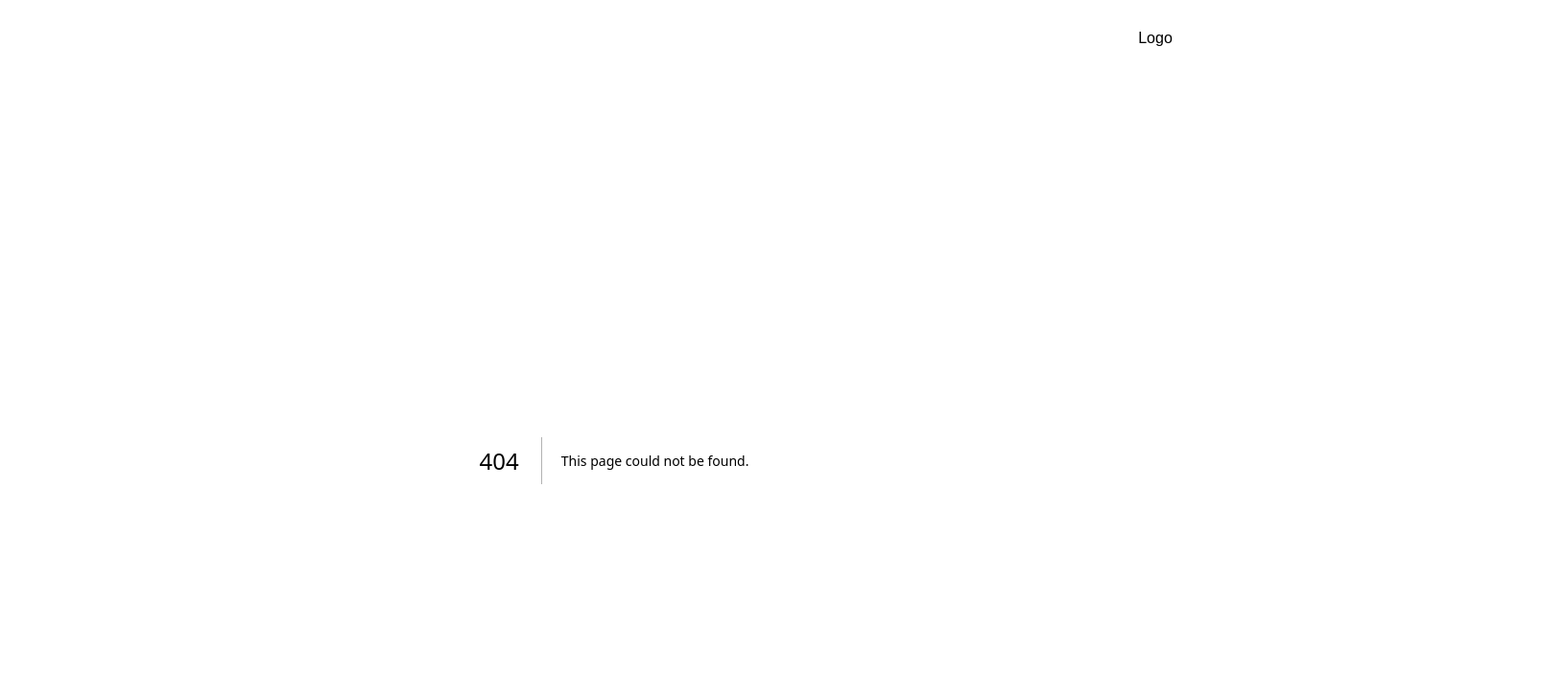
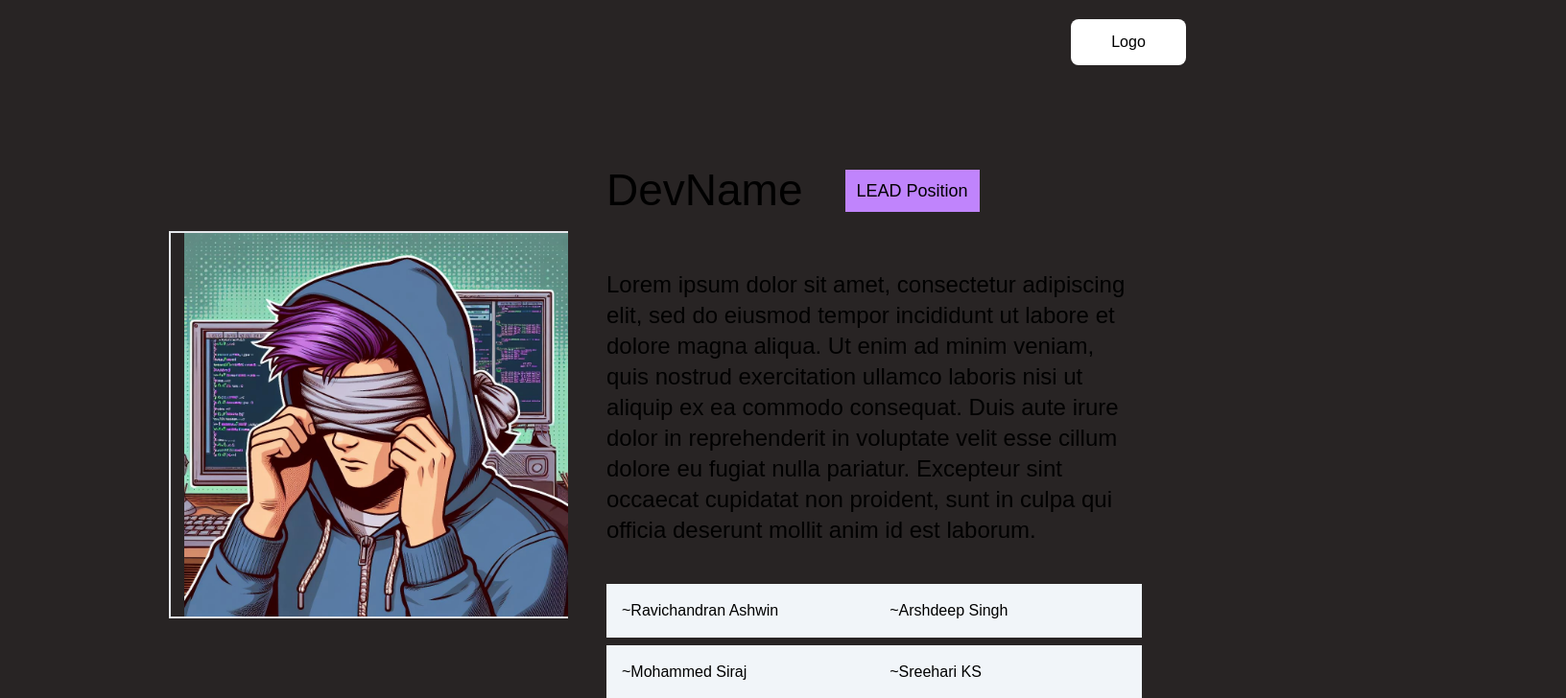
Before and after one commit to Luf1o/tinkerhub-24, a Next.js app: page /team in a window 1280 px wide. Before the commit this address had no page. Shown: the top 728 px of the page at 96% size, 1632 px wide, since content can reach past the window. Built offline with nearby package versions, Linux system fonts and the light colour scheme; a web font is replaced by a local one.

Commit message:
Did Teams

```diff
--- a/app/about/TeamAbout.jsx
+++ b/app/about/TeamAbout.jsx
@@ -1,37 +1,33 @@
-'use client'
+"use client";
 import { useState } from "react";
 import TeamCard from "../components/common/TeamCard";
+import { useRouter } from "next/navigation";
 
-function TeamAbout(){
-    const [selected,setSelected] = useState(null);
-    function sliderOnClick(buttonId){
-       if(buttonId!=selected){
-            setSelected(buttonId)
-       }console.log(buttonId)
+function TeamAbout() {
+  const [selected, setSelected] = useState(null);
+  function sliderOnClick(buttonId) {
+    if (buttonId != selected) {
+      setSelected(buttonId);
     }
-    function popup(){
-        console.log('Popup shown')
-    }
-    return(
-        <div className='w-full mt-14 h-auto p-0 lg:p-10 flex flex-col'>
-            <div className="flex my-0 w-full">
-                <span className="lg:text-[98px] h-auto w-full  text-center text-[65px] ">
-                    TEAM / DEV TEAM
-                </span>
-            </div>
-            <TeamCard />
-            <div className=" sm:w-screen w-full items-center justify-center gap-12 h-auto mt-6 p-1 hidden">
-                <div className="p-1 rounded-md w-32 h-3 hover:cursor-pointer 'selected ===buttonId? bg-slate-300 : bg-slate-500'  " id='dev' onClick={sliderOnClick}></div>
-                <div className="p-1 rounded-md w-32 h-3 bg-slate-500 hover:cursor-pointer " id='cap'  onClick={sliderOnClick}></div>
-                <div className="p-1 rounded-md w-32 h-3 bg-slate-500"></div>
-                <div className="p-1 rounded-md w-32 h-3 bg-slate-500"></div>
-                <div className="p-1 rounded-md w-32 h-3 bg-slate-500"></div>
-                <div className="p-1 rounded-md w-32 h-3 bg-slate-500"></div>
-                <div className="p-1 rounded-md w-32 h-3 bg-slate-500"></div>
-            </div>
-        </div>
-    )
-
+    console.log(buttonId);
+  }
+  function popup() {
+    console.log("Popup shown");
+  }
+  const router = useRouter();
+  return (
+    <div className="w-full mt-14 h-auto p-0 lg:p-10 flex flex-col">
+      <div className="flex my-0 w-full justify-center">
+        <span
+          onClick={() => router.push("/team")}
+          className="lg:text-[98px]   text-center text-[65px] transition-all ease-in-out duration-300 hover:text-purple-500 cursor-pointer w-max"
+        >
+          MEET THE TEAM →
+        </span>
+      </div>
+      {/* <TeamCard /> */}
+    </div>
+  );
 }
 
 export default TeamAbout;
--- a/app/components/Navbar/Navbar.jsx
+++ b/app/components/Navbar/Navbar.jsx
@@ -1,15 +1,16 @@
-'use client'
+"use client";
 
-import Ham from "./ham"
+import Ham from "./ham";
 
-export default function Navbar(){
-    return(
-        <nav className='w-screen h-auto flex flex-row-reverse px-2 py-4 justify-between'>
-            <div className='w-[120px] h-8 lg:h-12 bg-white rounded-lg lg:mx-6 mx-2 text-center'>
-                <span className="text-black flex justify-center items-center h-full">Logo</span>
-            </div>
-            <div>
-            </div>
-        </nav>
-    )
+export default function Navbar() {
+  return (
+    <nav className=" h-auto flex flex-row-reverse items-center justify-between p-5">
+      <div className="w-[120px] h-8 lg:h-12 bg-white rounded-lg lg:mx-6 mx-2 text-center">
+        <span className="text-black flex justify-center items-center h-full">
+          Logo
+        </span>
+      </div>
+      <div></div>
+    </nav>
+  );
 }
--- a/app/components/common/TeamCard.jsx
+++ b/app/components/common/TeamCard.jsx
@@ -1,11 +1,11 @@
-import { dummyNames,dummyVar } from "../../about/aboutData"
-import Image from "next/image"
-export default function TeamCard(){
-    return(
-        <div className="flex w-full h-auto relative mt-12 lg:flex-row items-center justify-center gap-2 md:gap-5 flex-col">
-                <div className="w-5/12 h-auto flex items-center justify-center border-2 borde-white ">
+import { dummyNames, dummyVar } from "../../about/aboutData";
+import Image from "next/image";
+export default function TeamCard() {
+  return (
+    <div className="flex w-full h-auto relative mt-12 lg:flex-row items-center justify-center gap-2 md:gap-5 flex-col lg:px-44">
+      <div className="w-2/3 lg:w-1/3 h-auto flex items-center justify-center border-2 borde-white ">
         <Image
-                        src='/epxand2.webp'
+          src="/epxand2.webp"
           width={400}
           height={750}
           alt="lafa"
@@ -13,23 +13,28 @@ export default function TeamCard(){
           className="lg:ml-4"
         />
       </div>
-                <div className="w-full  h-full flex flex-col gap-2 lg:gap-10 items-center justify-start pl-0 lg:pl-5 ">
+      <div className="w-2/3 lg:w-2/3  h-full flex flex-col gap-2 lg:gap-10 items-center lg:items-start justify-start pl-0 lg:pl-5 ">
         <div className="flex lg:flex-row flex-col w-4/6 items-center gap-0 lg:gap-10 my-2">
           <h3 className="lg:text-[46px] text-[40px]">DevName</h3>
           <div className="px-3 lg:ml-1 bg-purple-400 py-2 flex text-black  text-xl">
             <span className="lg:text-lg text-sm">LEAD Position</span>
           </div>
         </div>
-                    <div className="flex-wrap w-[90%] xl:w-8/12 text-justify text-[15px] lg:text-2xl">
+        <div className="flex-wrap w-[90%] xl:w-8/12 text-[15px] lg:text-2xl">
           <span>{dummyVar}</span>
         </div>
-                    <div className="flex-wrap flex lg:max-w-8/12 w-[90%] gap-y-2 justify-start ">
-                      {dummyNames[2].map((names)=>(
-                        <div key={names} className="bg-slate-100 text-black p-2 xl:p-4 lg:text-left text-center w-1/3 min-w-48"><span className="text-black">~</span>{names}</div>
+        <div className="flex-wrap flex lg:max-w-8/12 w-[90%] gap-y-2 ">
+          {dummyNames[2].map((names) => (
+            <div
+              key={names}
+              className="bg-slate-100 text-black p-2 xl:p-4 lg:text-left text-center w-1/3 min-w-48"
+            >
+              <span className="text-black">~</span>
+              {names}
+            </div>
           ))}
         </div>
       </div>
     </div>
-    )
-
+  );
 }
--- /dev/null
+++ b/app/team/page.js
@@ -0,0 +1,14 @@
+import TeamCard from "../components/common/TeamCard";
+
+const TeamMainPage = () => {
+  return (
+    <div className="py-5">
+      <TeamCard />
+      <TeamCard />
+      <TeamCard />
+      <TeamCard />
+    </div>
+  );
+};
+
+export default TeamMainPage;
```
Lines whose indentation alone changed are shown as unchanged.
